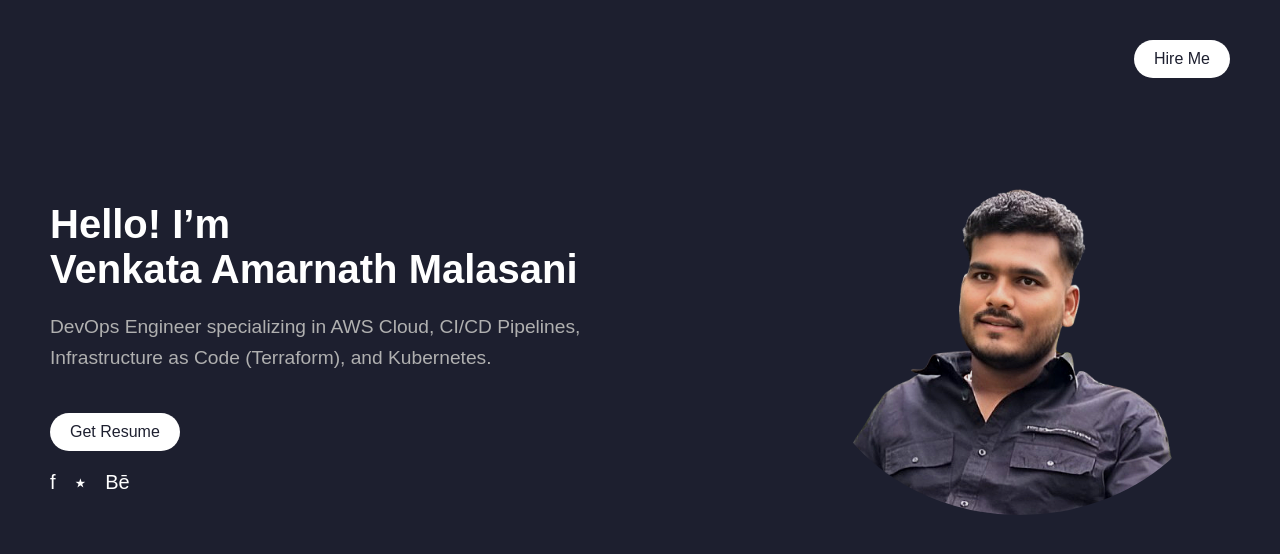
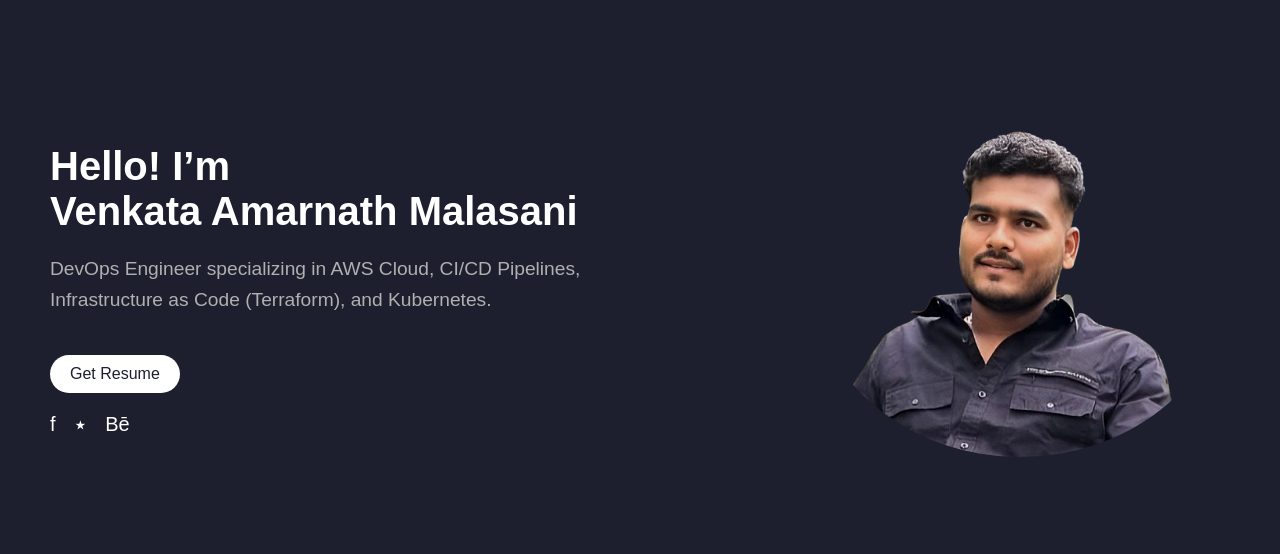
Before and after one commit to amarss321/amarss321.github.io, a plain HTML site: page index.html in a window 1280 px wide. Drawn offline with Linux system fonts and the light colour scheme.

Commit message:
Update index.html

```diff
--- a/index.html
+++ b/index.html
@@ -106,7 +106,6 @@
 
 <body>
     <header id="header">
-        <a class="btn" href="#">Hire Me</a>
     </header>
 
     <section class="intro">
```
